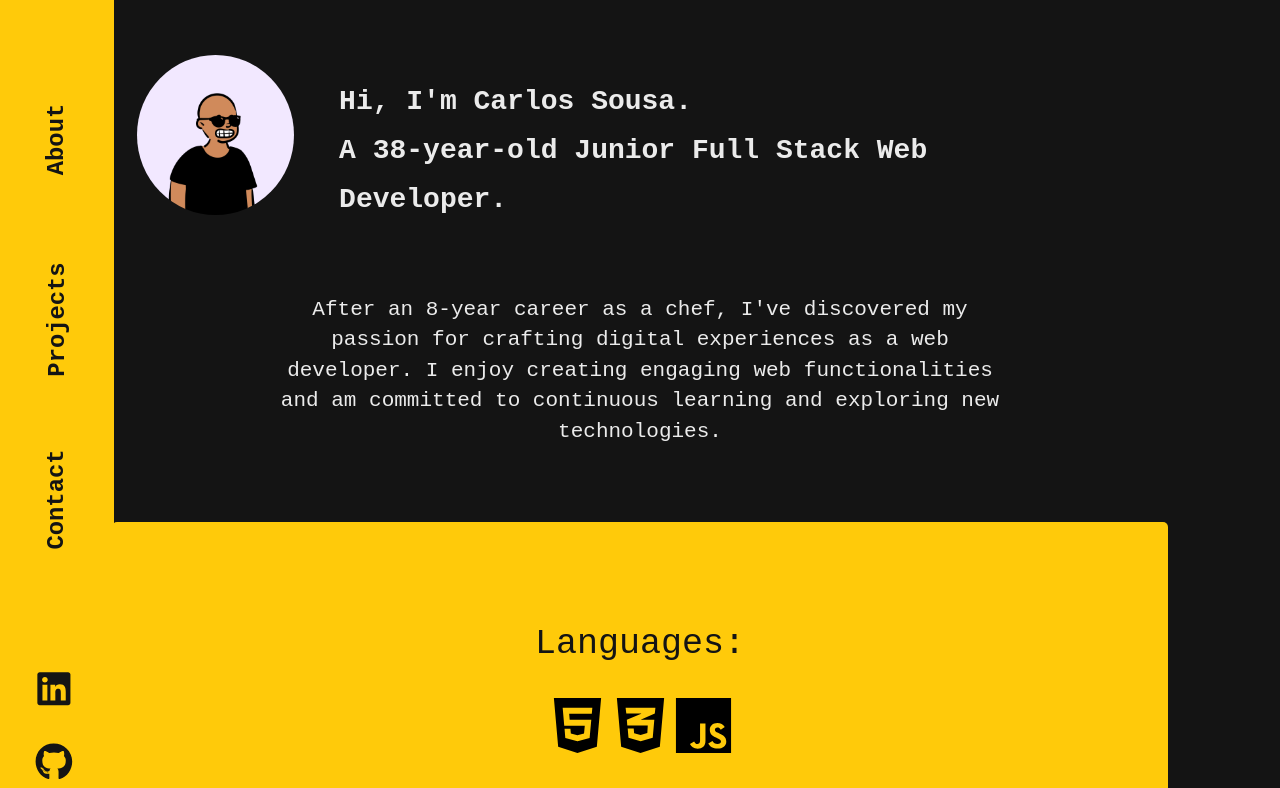
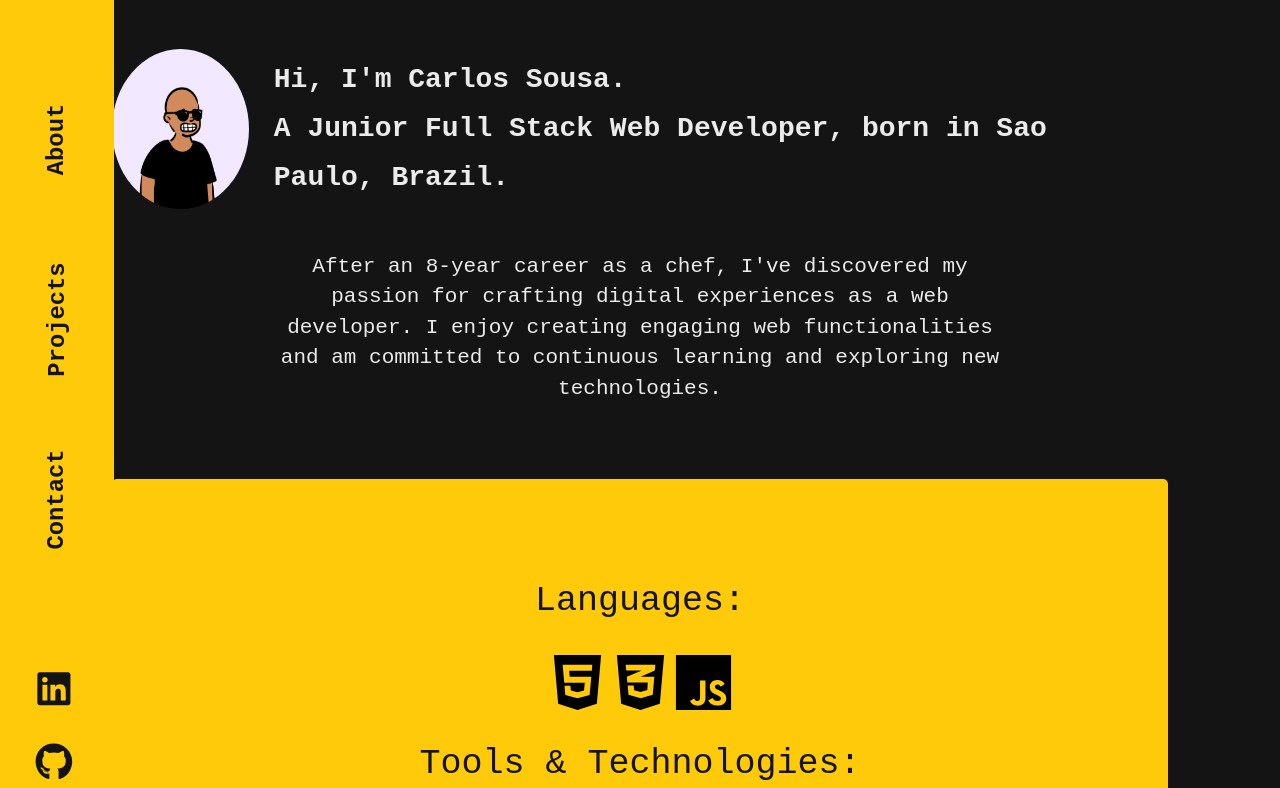
Before and after one commit to Cmbs86/cmbs86-portfolio, a React (Vite) app: page / in a window 1280 px wide. Shown: the top 788 px of the page. Built offline with nearby package versions, Linux system fonts and the light colour scheme; a web font is replaced by a local one.

Commit message:
fixed intro ux/ui

```diff
--- a/src/App.css
+++ b/src/App.css
@@ -97,17 +97,19 @@ a {
   align-items: center;
 }
 
+
+
 .introduction_header {
   display: flex;
   align-items: center;
   text-align: center;
   flex-direction: column;
-  margin-top: 30px;
+  /* margin-top: 30px; */
 }
 
 .img-box {
   display: flex;
-  margin-bottom: 30px;
+  /* margin-bottom: 30px; */
 }
 
 .img-box img {
@@ -342,11 +344,29 @@ footer {
   .introduction_header {
     display: flex;
     text-align: left;
-    gap: 45px;
-    margin-right: 45px;
-    margin-top: 30px;
+    /* gap: 45px; */
+    /* margin-right: 45px;
+    margin-top: 30px; */
     flex-direction: row;
   }
+
+  .general_intro_box{
+    display:flex;
+    width: 100%;
+    justify-content: space-around;
+    align-items: center;
+    margin-top: 30px;
+
+
+  }
+
+  /* .img_square {
+   width: 50%;
+  }
+.intro_header_box{
+  width: 50%;
+} */
+
 
   .img-box {
     display: flex;
--- a/src/components/Intro.jsx
+++ b/src/components/Intro.jsx
@@ -3,13 +3,21 @@ function Intro() {
   return (
     <>
       <div id="about" className="introduction">
-        <h1 className="introduction_header">
-          <div className="img-box">
-            <img src={Avatar} alt="avatar" />
+        <div className="general_intro_box">
+          <div className="img-square">
+            <div className="img-box">
+              <img src={Avatar} alt="avatar" />
+            </div>
           </div>
-          Hi, I'm Carlos Sousa.
-          <br />A 38-year-old Junior Full Stack Web Developer.
-        </h1>
+
+          <div className="intro_header_box">
+            <h1 className="introduction_header">
+              Hi, I'm Carlos Sousa.
+              <br />A Junior Full Stack Web Developer, born in Sao Paulo, Brazil.
+            </h1>
+          </div>
+        </div>
+
         <p className="introduction_text">
           After an 8-year career as a chef, I've discovered my passion for
           crafting digital experiences as a web developer. I enjoy creating
```
